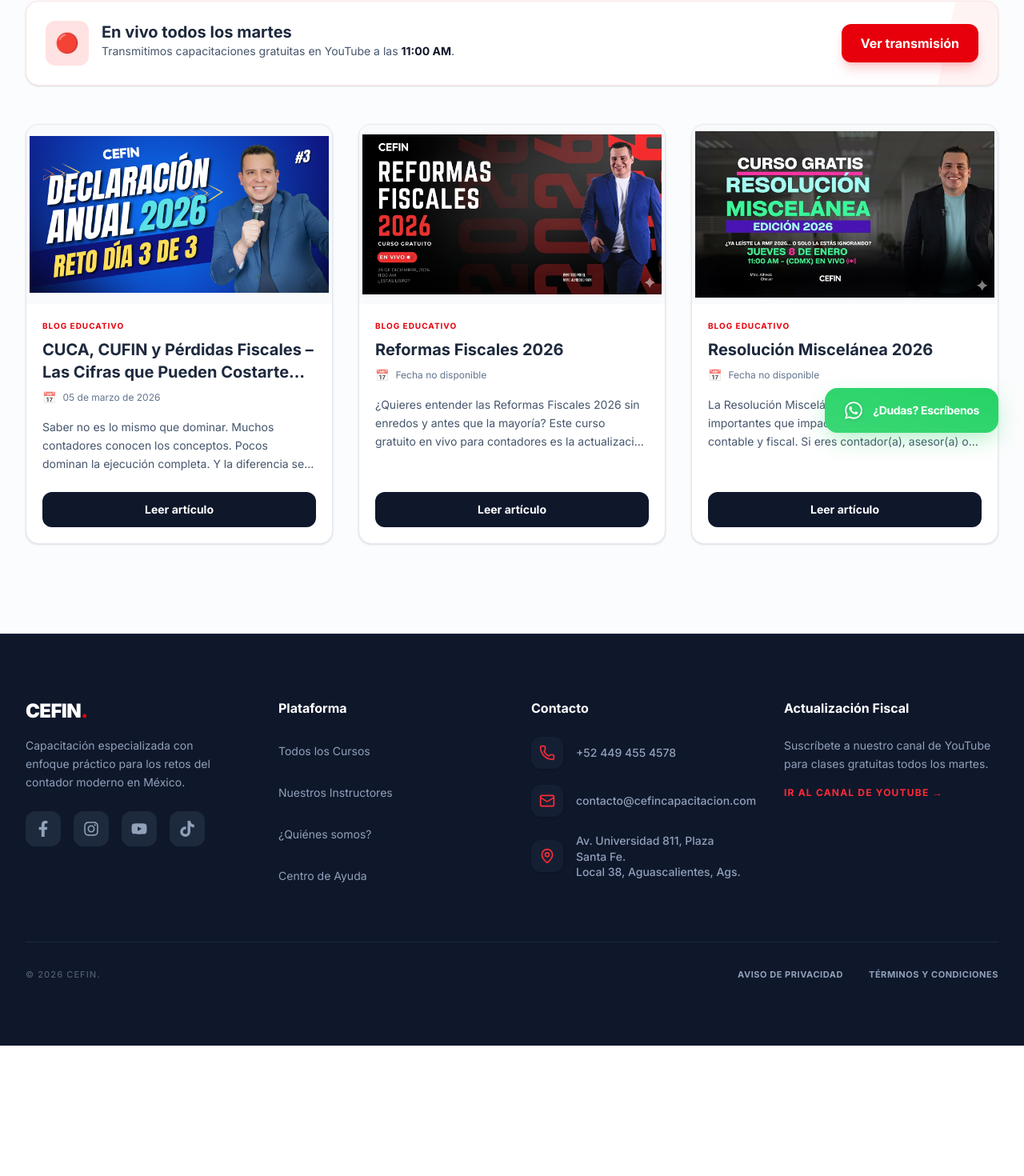
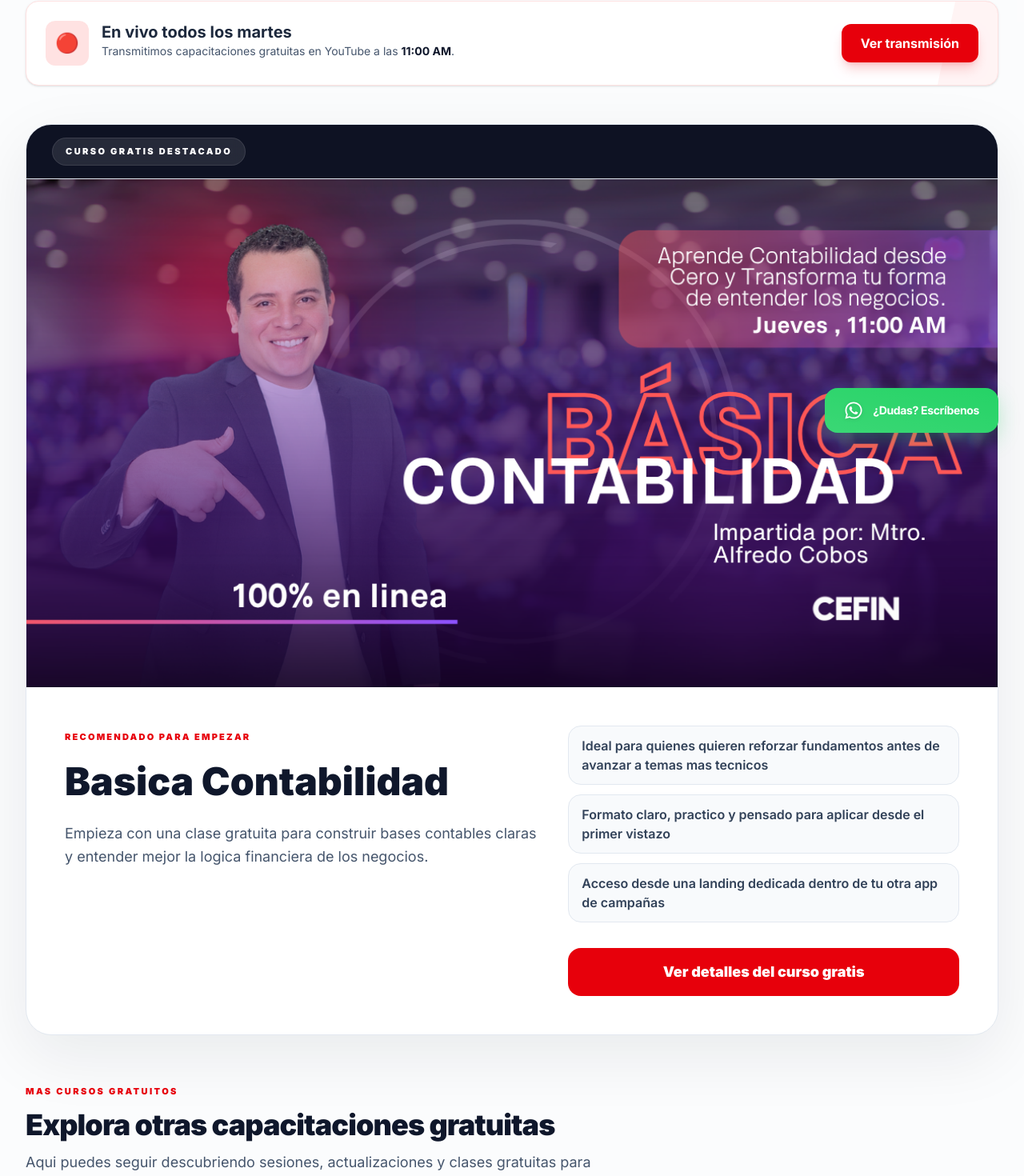
Before and after one commit to alfredo31410-ctrl/cefin-web, a Next.js app: page /blog in a window 1280 px wide. Shown: the part 227-1697 px from the top of the page at 80% size. Before the commit the page ends 1534 px from the top, so only its background shows below. Built offline with nearby package versions, Linux system fonts and the light colour scheme.

Commit message:
Highlight featured free course on blog

```diff
--- a/app/blog/page.tsx
+++ b/app/blog/page.tsx
@@ -1,9 +1,13 @@
 import { getAllBlogs } from "@/lib/blogs"
 import BlogCard from "@/components/BlogCard"
-import { blog as blogsLocales } from "@/data/blogs"
+import { blog as blogsLocales, featuredFreeCourse } from "@/data/blogs"
 import Container from "@/components/Container"
 import Grid from "@/components/Grid"
-import { HeroBlog, BlogListAnimated } from "@/components/BlogVisuals"
+import {
+  HeroBlog,
+  BlogListAnimated,
+  FeaturedFreeCourse,
+} from "@/components/BlogVisuals"
 
 export default function BlogPage() {
   const blogsCMS = getAllBlogs()
@@ -18,6 +22,20 @@
       <Container>
 
         <HeroBlog />
+        <FeaturedFreeCourse {...featuredFreeCourse} />
+
+        <div className="mb-8">
+          <span className="text-[11px] font-black uppercase tracking-[0.22em] text-red-600">
+            Mas cursos gratuitos
+          </span>
+          <h2 className="mt-3 text-3xl font-black tracking-tight text-slate-900 md:text-4xl">
+            Explora otras capacitaciones gratuitas
+          </h2>
+          <p className="mt-3 max-w-3xl text-base leading-relaxed text-slate-600 md:text-lg">
+            Aqui puedes seguir descubriendo sesiones, actualizaciones y clases
+            gratuitas para mantenerte al dia y avanzar en tu practica.
+          </p>
+        </div>
 
         <BlogListAnimated>
           <Grid>
--- a/components/BlogVisuals.tsx
+++ b/components/BlogVisuals.tsx
@@ -1,6 +1,17 @@
 "use client"
 
 import { motion } from "framer-motion"
+import Image from "next/image"
+
+type FeaturedFreeCourseProps = {
+  eyebrow: string
+  titulo: string
+  descripcion: string
+  bullets: string[]
+  imagen: string
+  ctaHref: string
+  ctaLabel: string
+}
 
 export function HeroBlog() {
   return (
@@ -59,3 +70,76 @@
     </motion.div>
   )
 }
+
+export function FeaturedFreeCourse({
+  eyebrow,
+  titulo,
+  descripcion,
+  bullets,
+  imagen,
+  ctaHref,
+  ctaLabel,
+}: FeaturedFreeCourseProps) {
+  return (
+    <motion.section
+      initial={{ opacity: 0, y: 28 }}
+      animate={{ opacity: 1, y: 0 }}
+      transition={{ delay: 0.15, duration: 0.55 }}
+      className="mb-14"
+    >
+      <div className="overflow-hidden rounded-[2rem] border border-slate-200 bg-white shadow-[0_25px_80px_rgba(15,23,42,0.08)]">
+        <div className="border-b border-slate-200 bg-slate-950/95 px-6 py-4 md:px-8">
+          <span className="inline-flex rounded-full border border-white/10 bg-white/10 px-4 py-2 text-[11px] font-black uppercase tracking-[0.22em] text-white backdrop-blur-sm">
+            {eyebrow}
+          </span>
+        </div>
+
+        <div className="relative aspect-[1200/628] bg-[#220a3a]">
+          <Image
+            src={imagen}
+            alt={titulo}
+            fill
+            className="object-contain"
+            priority
+          />
+        </div>
+
+        <div className="grid gap-8 p-8 md:p-10 lg:grid-cols-[1.1fr_0.9fr] lg:items-start lg:p-12">
+          <div>
+            <span className="text-[11px] font-black uppercase tracking-[0.2em] text-red-600">
+              Recomendado para empezar
+            </span>
+
+            <h2 className="mt-4 text-3xl font-black leading-tight text-slate-900 md:text-5xl">
+              {titulo}
+            </h2>
+
+            <p className="mt-5 max-w-3xl text-base leading-relaxed text-slate-600 md:text-lg">
+              {descripcion}
+            </p>
+          </div>
+
+          <div className="space-y-3">
+            {bullets.map((bullet) => (
+              <p
+                key={bullet}
+                className="rounded-2xl border border-slate-200 bg-slate-50 px-4 py-3 text-sm font-semibold text-slate-700 md:text-base"
+              >
+                {bullet}
+              </p>
+            ))}
+
+            <a
+              href={ctaHref}
+              target="_blank"
+              rel="noopener noreferrer"
+              className="mt-5 inline-flex w-full items-center justify-center rounded-2xl bg-red-600 px-6 py-4 text-base font-black text-white transition-all duration-300 hover:-translate-y-1 hover:bg-red-700 hover:shadow-lg hover:shadow-red-200 md:text-lg"
+            >
+              {ctaLabel}
+            </a>
+          </div>
+        </div>
+      </div>
+    </motion.section>
+  )
+}
--- a/data/blogs.ts
+++ b/data/blogs.ts
@@ -10,6 +10,21 @@
   videoId?: string  // Lo hacemos opcional con el "?"
   destacado: boolean
   slug: string
+}
+
+export const featuredFreeCourse = {
+  eyebrow: "Curso gratis destacado",
+  titulo: "Basica Contabilidad",
+  descripcion:
+    "Empieza con una clase gratuita para construir bases contables claras y entender mejor la logica financiera de los negocios.",
+  bullets: [
+    "Ideal para quienes quieren reforzar fundamentos antes de avanzar a temas mas tecnicos",
+    "Formato claro, practico y pensado para aplicar desde el primer vistazo",
+    "Acceso desde una landing dedicada dentro de tu otra app de campañas",
+  ],
+  imagen: "/academia-contabilidad-banner.png",
+  ctaHref: "https://cefin.mx/landings/academia-contabilidad",
+  ctaLabel: "Ver detalles del curso gratis",
 }
 
 const blogBase = [
```
Also changed, not shown: public/academia-contabilidad-banner.png (added).
